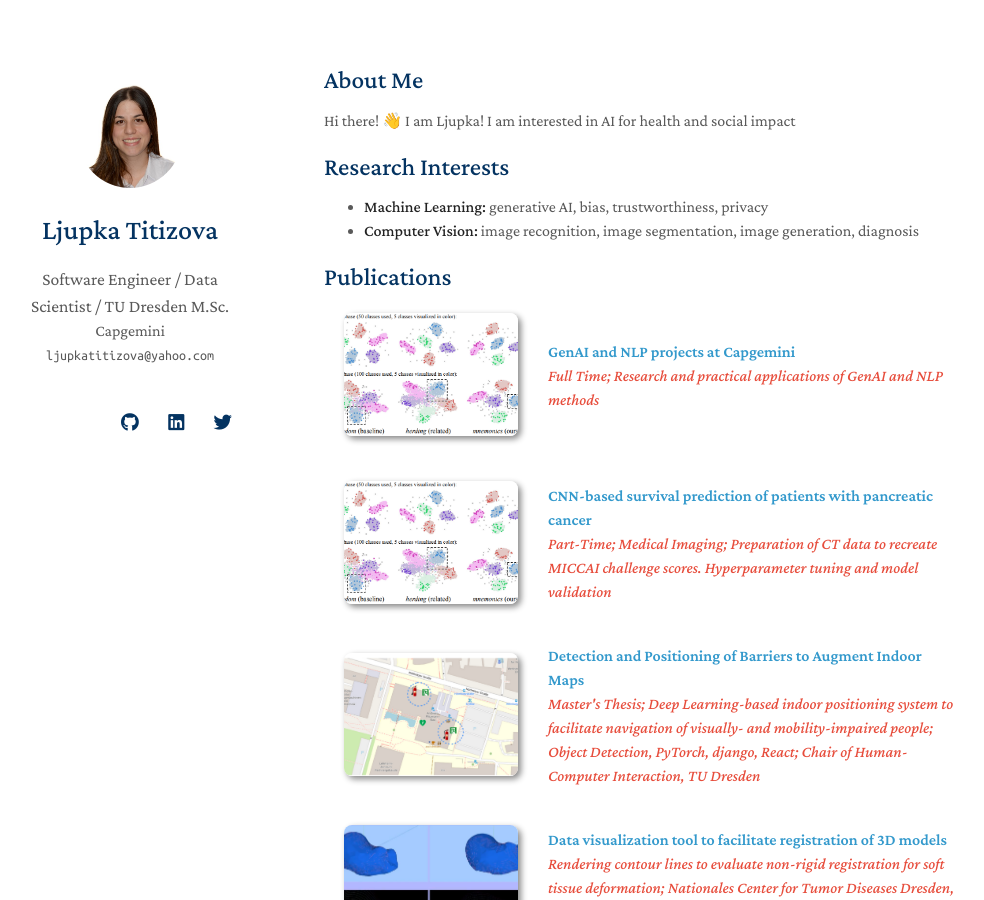
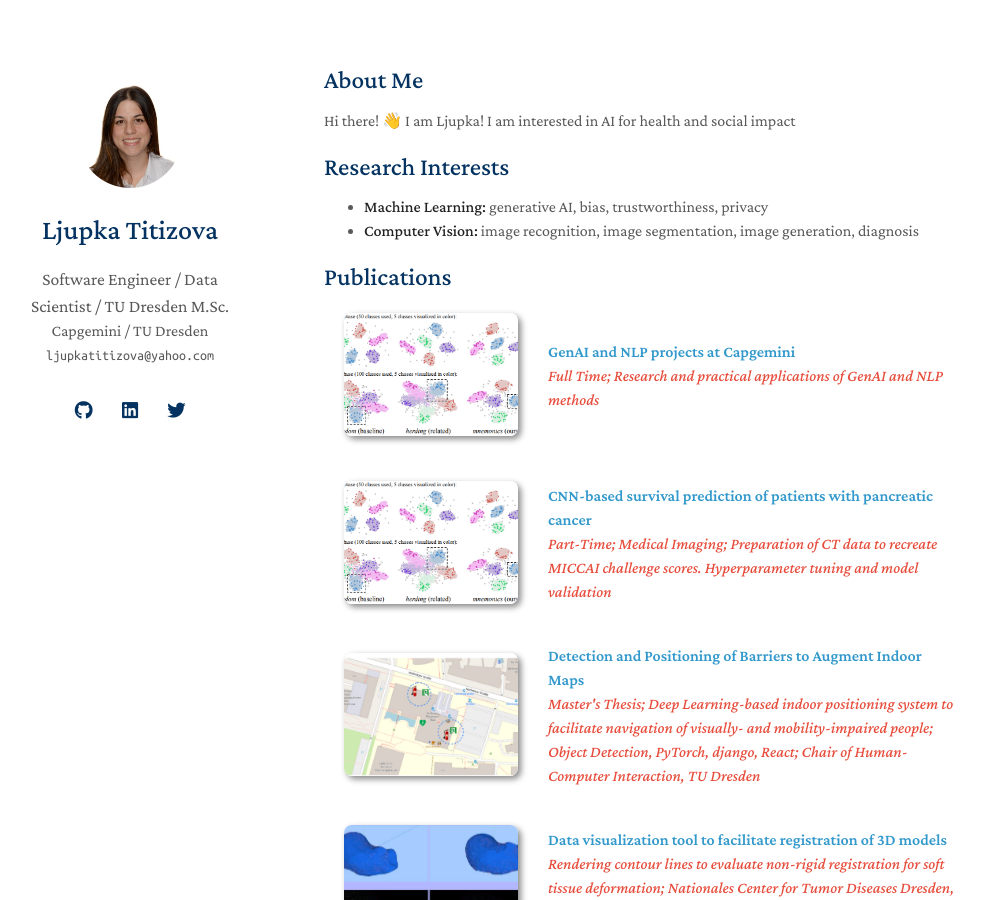
Before and after one commit to Ljupka/Ljupka.github.io, a Jekyll site: the page built from index.md, in a window 1280 px wide and 900 px high. Shown: the whole window, without its empty margins (146-1130 px from the left). Built offline with Jekyll 4.4.1, drawn with Linux system fonts in a browser that asks for light colours; nearby versions of some CDN libraries; a style sheet for code colours, icons or effects is not loaded; our own code applies the rules of GitHub Pages for plain Markdown files; some of the changed lines change nothing that is shown.

Commit message:
Update _config.yml

```diff
--- a/_config.yml
+++ b/_config.yml
@@ -1,7 +1,7 @@
 # Basic Information
 title: Ljupka Titizova
 position: Software Engineer / Data Scientist / TU Dresden M.Sc.
-affiliation: Capgemini
+affiliation: Capgemini / TU Dresden
 email: ljupkatitizova@yahoo.com
 
 # Search Engine Optimization (SEO)
@@ -12,10 +12,8 @@
 
 # Links
 # If you don't need one of them, you may delete the corresponding line.
-google_scholar: https://scholar.google.com/
-cv_link: assets/files/curriculum_vitae.pdf
 github_link: https://github.com/
-linkedin: https://www.linkedin.com/
+linkedin: https://www.linkedin.com/in/ljupka-titizova/
 twitter: https://twitter.com/
 
 # Images (e.g., your profile picture and your website's favicon)
```
